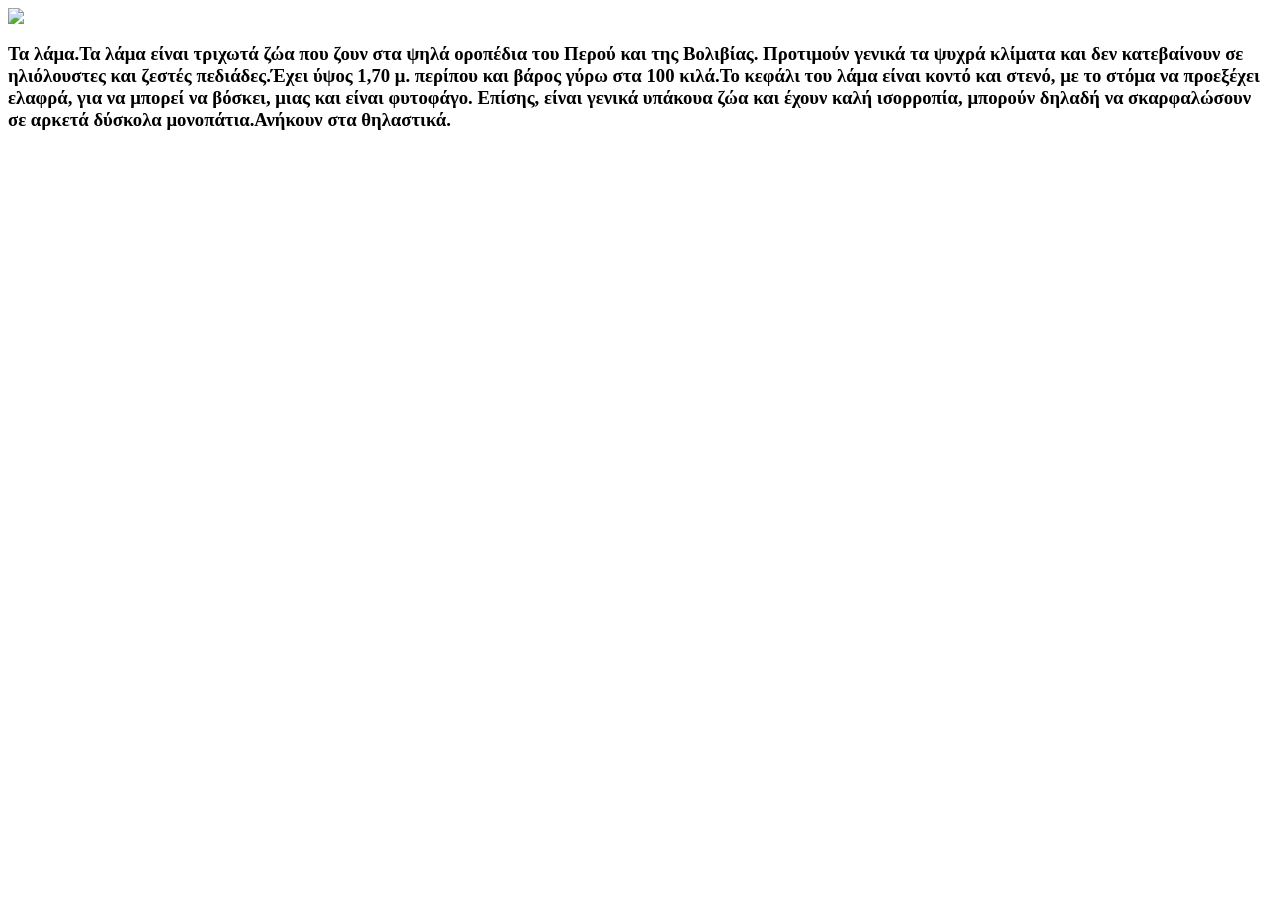
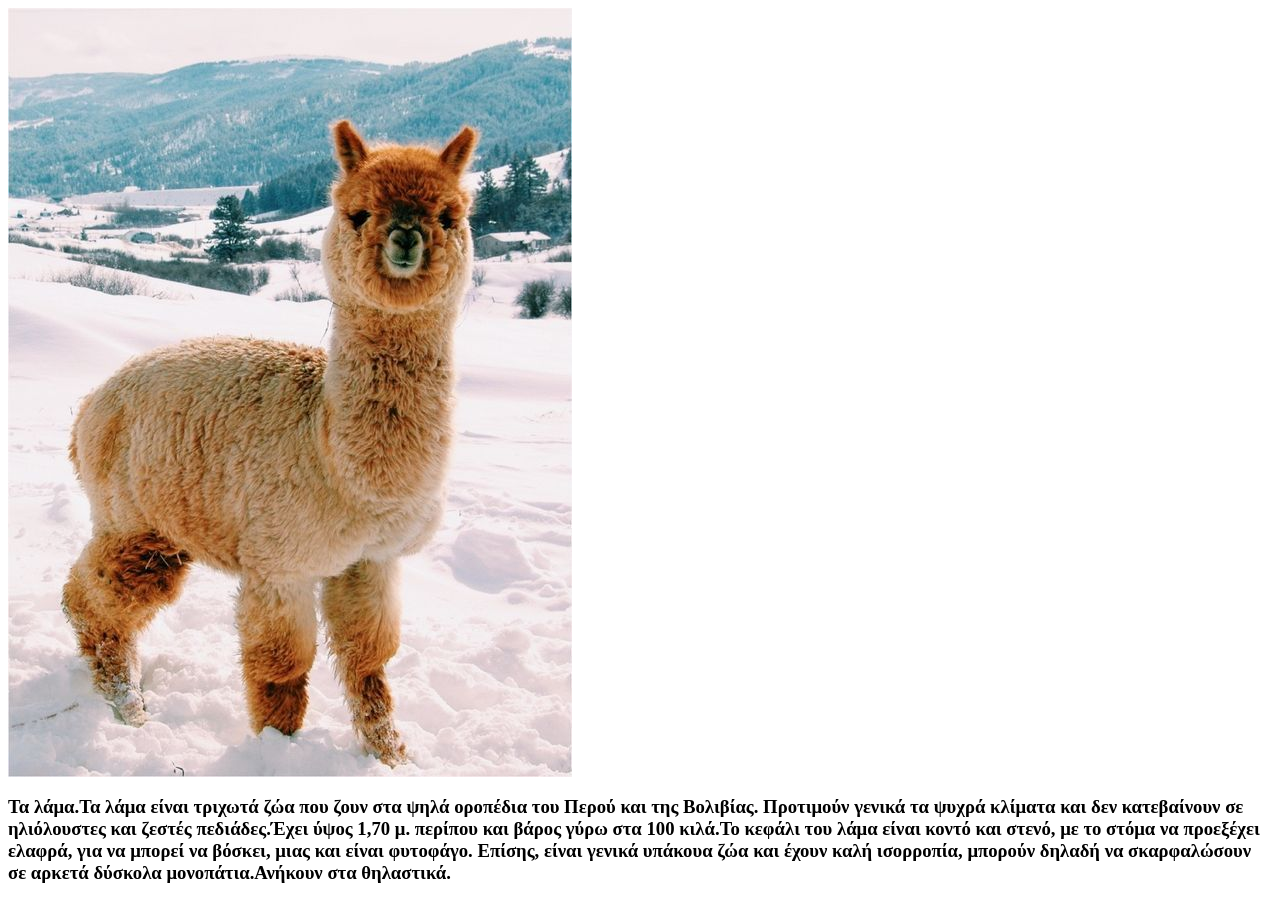
Before and after one commit to scarlet-witch-coyote/newside, a plain HTML site: page index.html in a window 1280 px wide. Before the commit the page ends 800 px from the top, so only its background shows below. Drawn offline with Linux system fonts and the light colour scheme.

Commit message:
Update index.html

```diff
--- a/index.html
+++ b/index.html
@@ -6,7 +6,7 @@
   <body>
 
     <p>
-    <img src="cf589a7215d97fb952dd0b6f348eb720.jpg>
+    <img src="cf589a7215d97fb952dd0b6f348eb720.jpg">
     </p>
 
     <p><h3>
```
